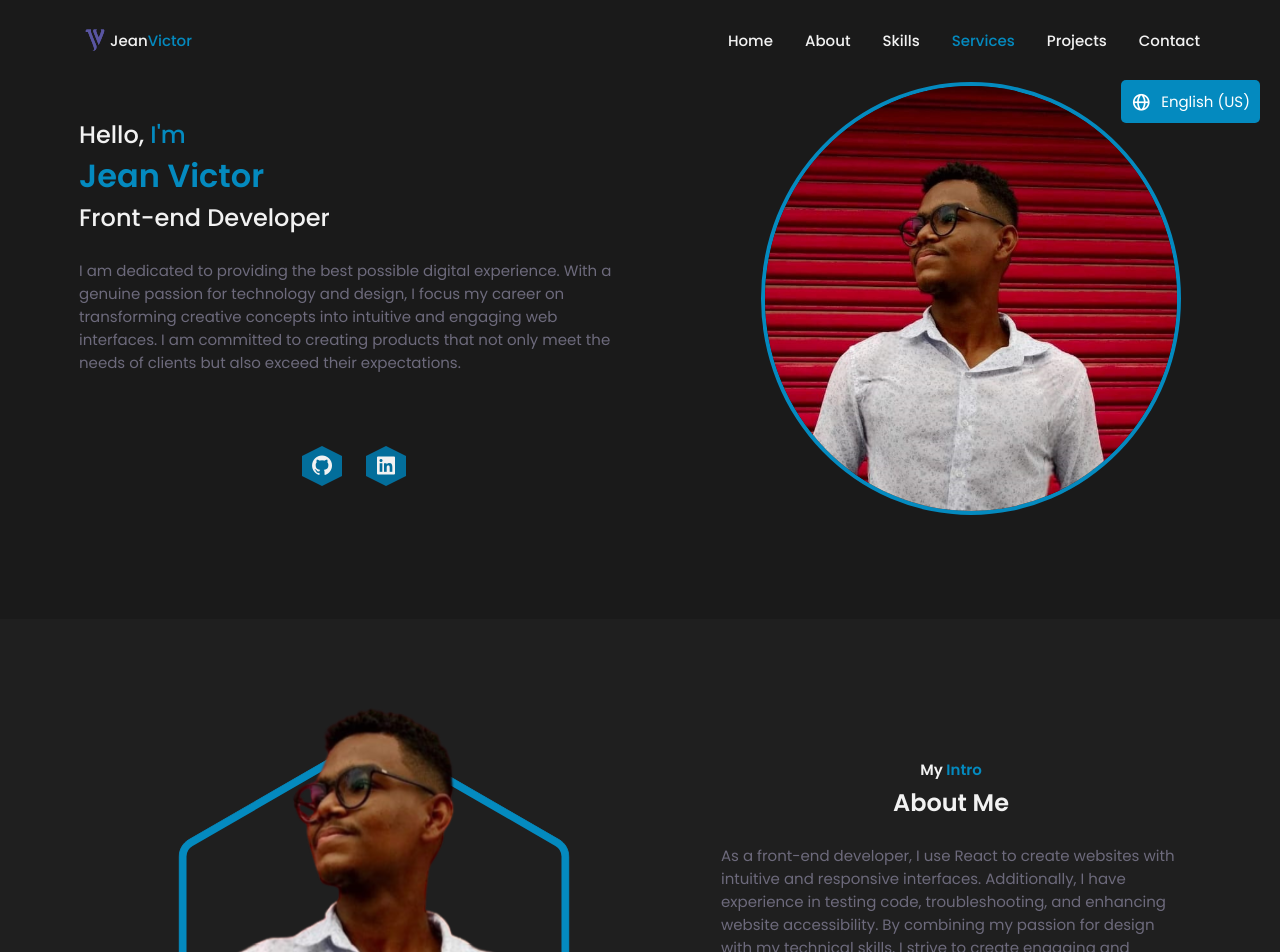
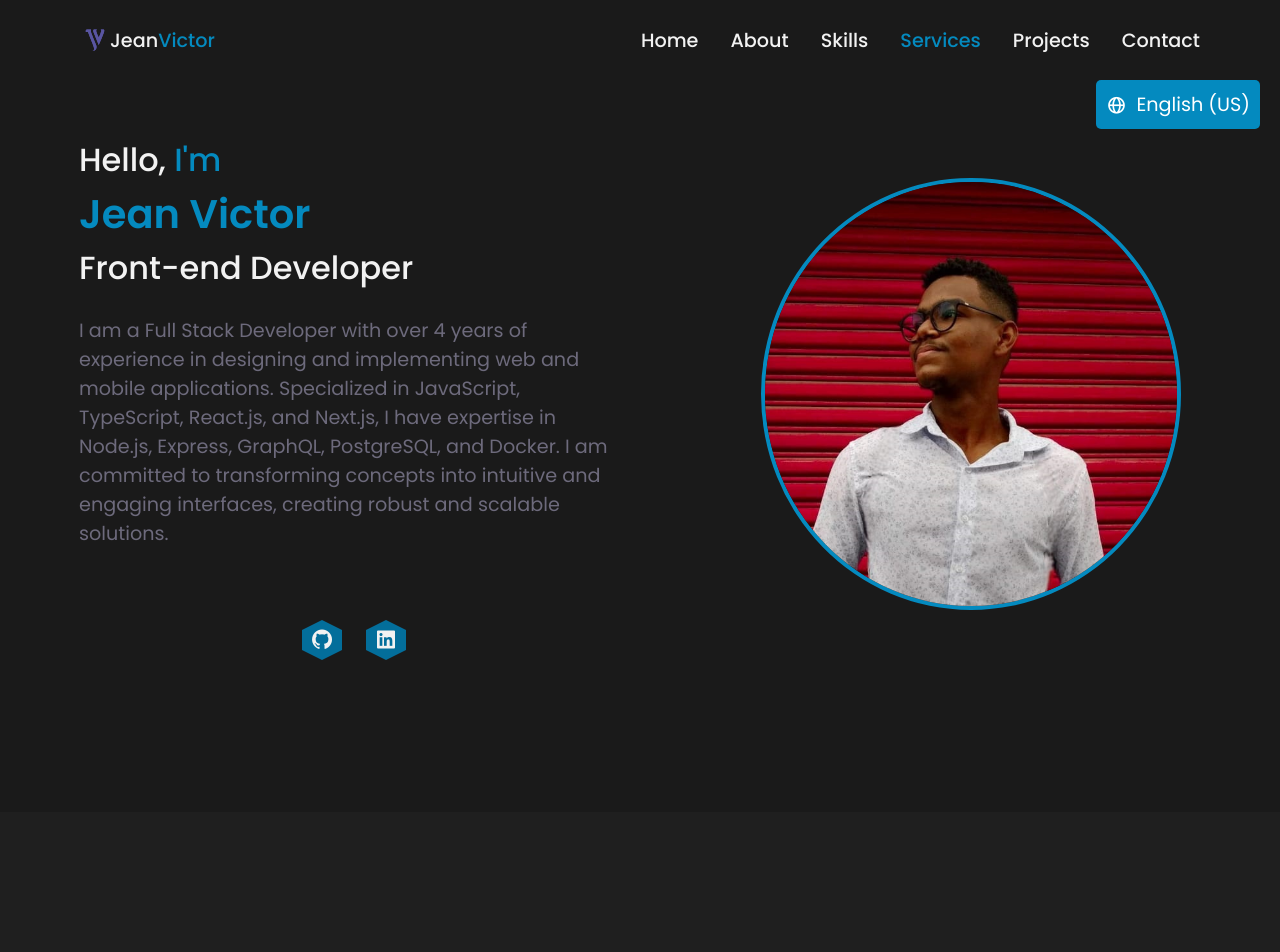
Before and after one commit to DJeanS03/myPortfolio, a React (Vite) app: page / in a window 1280 px wide. Shown: the top 952 px of the page. Built offline with nearby package versions, Linux system fonts and the light colour scheme.

Commit message:
:lipstick: feat: Correção na estilização da interface

```diff
--- /dev/null
+++ b/src/data/MyTexts.ts
@@ -0,0 +1,63 @@
+export const myTexts = [
+  {
+    hero: {
+      translations: {
+        en: {
+          home__subtitle: "Hello, <span>I&apos;m</span>",
+          home__title: "Jean Victor",
+          home__education: "Front-end Developer",
+          home__description:
+            "I am a Full Stack Developer with over 4 years of experience in designing and implementing web and mobile applications. " +
+            "Specialized in JavaScript, TypeScript, React.js, and Next.js, I have expertise in Node.js, Express, GraphQL, PostgreSQL, and Docker. " +
+            "I am committed to transforming concepts into intuitive and engaging interfaces, creating robust and scalable solutions.",
+        },
+        pt: {
+          home__subtitle: "Olá, <span>Eu sou</span> ",
+          home__title: "Jean Victor",
+          home__education: "Desenvolvedor Front-end",
+          home__description:
+            "Sou um Desenvolvedor Full Stack com mais de 4 anos de experiência em projetar e implementar aplicações web e móveis. " +
+            "Especializado em JavaScript, TypeScript, React.js e Next.js, tenho expertise em Node.js, Express, GraphQL, PostgreSQL e Docker. " +
+            "Estou comprometido em transformar conceitos em interfaces intuitivas e envolventes, criando soluções robustas e escaláveis.",
+        },
+      },
+    },
+    aboutMe: {
+      translations: {
+        en: {
+          section__subtitle: "My <span>Intro</span>",
+          section__title: "About Me",
+          about__description:
+            "As a dedicated Full Stack Developer, I continuously acquire skills and experience in building and developing web and mobile applications. I specialize in JavaScript, TypeScript, React.js, and Next.js, and my work involves creating intuitive and engaging user interfaces while ensuring robust back-end functionality with Node.js and Express. " +
+            "I possess a solid understanding of database management with MySQL and MongoDB, allowing me to design and implement efficient data storage solutions. My expertise also extends to using Docker for containerization, which enables me to develop scalable applications that meet diverse requirements while maintaining high performance. " +
+            "With a strong foundation in software design principles, I consistently strive to deliver high-quality source code that prioritizes user experience. I have experience analyzing and designing systems for various applications, and I excel in prototyping and creating unique digital products that resonate with users. " +
+            "Moreover, I am familiar with deployment processes using platforms like AWS, enabling me to effectively launch and manage complex systems. I have a proven ability to work both independently and collaboratively, maintaining close cooperation with project teams to ensure timely and high-standard project completions. " +
+            "I am always eager to apply my knowledge and skills to develop innovative software solutions that add significant value to society. I am passionate about creating exceptional products that meet user needs and am ready to contribute to exciting projects, looking forward to continuously growing and enhancing my capabilities in the field of software development.",
+        },
+        pt: {
+          section__subtitle: "Minha <span>Introdução</span>",
+          section__title: "Sobre Mim",
+          about__description:
+            "Como um Desenvolvedor Full Stack dedicado, estou sempre adquirindo habilidades e experiência na construção e desenvolvimento de aplicações web e móveis. Sou especializado em JavaScript, TypeScript, React.js e Next.js, e meu trabalho envolve a criação de interfaces de usuário intuitivas e envolventes, garantindo uma funcionalidade robusta no back-end com Node.js e Express. " +
+            "Possuo uma compreensão sólida de gerenciamento de banco de dados com MySQL e MongoDB, o que me permite projetar e implementar soluções de armazenamento de dados eficientes. Minha expertise também se estende ao uso de Docker para contêineres, o que me permite desenvolver aplicações escaláveis que atendem a diversos requisitos, mantendo um alto desempenho. " +
+            "Com uma forte base em princípios de design de software, busco constantemente entregar código-fonte de alta qualidade que prioriza a experiência do usuário. Tenho experiência na análise e no design de sistemas para várias aplicações, e me destaco em prototipagem e criação de produtos digitais únicos que ressoam com os usuários. " +
+            "Além disso, estou familiarizado com os processos de implantação usando plataformas como AWS, o que me permite lançar e gerenciar sistemas complexos de forma eficaz. Tenho uma habilidade comprovada de trabalhar tanto de forma independente quanto em colaboração, mantendo uma estreita cooperação com as equipes de projeto para garantir a conclusão pontual e com altos padrões de qualidade. " +
+            "Estou sempre ansioso para aplicar meu conhecimento e habilidades no desenvolvimento de soluções de software inovadoras que agreguem valor significativo à sociedade. Sou apaixonado por criar produtos excepcionais que atendam às necessidades dos usuários e estou pronto para contribuir em projetos empolgantes, com a expectativa de continuar crescendo e aprimorando minhas capacidades na área de desenvolvimento de software.",
+        },
+      },
+    },
+    services: {
+        translations:{
+            en:{
+                section__subtitle:"My <span>Services</span>",
+                section__title:"What I Do",
+            },
+            pt: {
+                section__subtitle:"Meus <span>Serviços</span>",
+                section__title:"O Que Eu Faço",
+
+            }
+        }
+    },
+  },
+];
--- a/src/pages/Home/components/About/index.tsx
+++ b/src/pages/Home/components/About/index.tsx
@@ -2,6 +2,7 @@ import { AboutContainer } from "./styles";
 import imagem from "../../../../assets/profile.png";
 import CV from "../../../../assets/CV-Jean-Victor.pdf";
 import { Button } from "../Button";
+import { myTexts } from "../../../../data/MyTexts";
 
 interface AboutProps {
   language: string;
@@ -13,9 +14,20 @@ export function About({ language }: AboutProps) {
       return (
         <>
           <h3 className="section__subtitle">
-            My <span>Intro</span>
+            {myTexts.map((myTexts) => (
+              <div
+                dangerouslySetInnerHTML={{
+                  __html: myTexts.aboutMe.translations.en.section__subtitle, //interpreta o span com html element
+                }}
+              />
+            ))}
           </h3>
-          <h2 className="section__title">About Me</h2>
+          <h2 className="section__title">
+            {" "}
+            {myTexts.map((myTexts) => (
+              <>{myTexts.aboutMe.translations.en.section__title}</>
+            ))}
+          </h2>
           <p className="about__description">
             As a front-end developer, I use React to create websites with
             intuitive and responsive interfaces. Additionally, I have experience
@@ -24,6 +36,9 @@ export function About({ language }: AboutProps) {
             skills, I strive to create engaging and functional digital
             experiences for users. I am constantly updated on industry best
             practices and trends, aiming to deliver high-quality results.
+            {/* {myTexts.map((myTexts) => (
+              <>{myTexts.aboutMe.translations.en.about__description}</>
+            ))} */}
           </p>
           <Button text=" Download my CV" url={CV} fileName={"CV-Jean-Victor"} />
         </>
@@ -32,9 +47,19 @@ export function About({ language }: AboutProps) {
       return (
         <>
           <h3 className="section__subtitle">
-            Minha <span>Introdução</span>
+            {myTexts.map((myTexts) => (
+              <div
+                dangerouslySetInnerHTML={{
+                  __html: myTexts.aboutMe.translations.pt.section__subtitle, //interpreta o span com html element
+                }}
+              />
+            ))}
           </h3>
-          <h2 className="section__title">Sobre Mim</h2>
+          <h2 className="section__title">
+            {myTexts.map((myTexts) => (
+              <>{myTexts.aboutMe.translations.pt.section__title}</>
+            ))}
+          </h2>
           <p className="about__description">
             Como desenvolvedor front-end, utilizo o React para criar websites
             com interfaces intuitivas e responsivas. Além disso, possuo
@@ -44,6 +69,9 @@ export function About({ language }: AboutProps) {
             envolventes e funcionais para os usuários. Estou sempre atualizado
             sobre as melhores práticas e tendências do setor, visando entregar
             resultados de alta qualidade.
+            {/* {myTexts.map((myTexts) => (
+              <>{myTexts.aboutMe.translations.pt.about__description}</>
+            ))} */}
           </p>
           <Button text="Baixar meu CV" url={CV} fileName={"CV-Jean-Victor"} />
         </>
@@ -52,8 +80,9 @@ export function About({ language }: AboutProps) {
   };
   return (
     <AboutContainer id="about">
-      <div className="about__container container grid">
+      <div className="about__container container grid box">
         <div className="about__data">{getText()}</div>
+        {/* //TODO: remover a foto e colocar um painel com o que eu sei fazer  */}
         <div className="about__image">
           <svg
             className="about__blob"
--- a/src/pages/Home/components/Contact/index.tsx
+++ b/src/pages/Home/components/Contact/index.tsx
@@ -45,7 +45,7 @@ export function Contact({ language }: ContactProps) {
   const getText = () => {
     if (language === "en") {
       return (
-        <>
+        <div className="box">
           <h3 className="section__subtitle">
             Get in <span>Touch</span>
           </h3>
@@ -89,11 +89,11 @@ export function Contact({ language }: ContactProps) {
               <Button text="Send Message" isSubmit={true} />
             </form>
           </div>
-        </>
+        </div>
       );
     } else if (language === "pt") {
       return (
-        <>
+        <div className="box">
           <h3 className="section__subtitle">
             Entre em <span>Contato</span>
           </h3>
@@ -136,7 +136,7 @@ export function Contact({ language }: ContactProps) {
               <Button text="Enviar Mensagem" isSubmit={true} />
             </form>
           </div>
-        </>
+        </div>
       );
     }
   };
--- a/src/pages/Home/components/Footer/index.tsx
+++ b/src/pages/Home/components/Footer/index.tsx
@@ -11,11 +11,11 @@ export function Footer() {
                     <h2 className="footer__education">
                         Front-end Developer
                     </h2>
+                    <p>V1.2.0</p>
                 </div>
-
-                <div className="footer__social">
+                {/* <div className="footer__social">
                     <a href="" target="_blank" className="footer__social-link"></a>
-                </div>
+                </div> */}
             </div>
         </FooterContainer>
     )
--- a/src/pages/Home/components/Home/index.tsx
+++ b/src/pages/Home/components/Home/index.tsx
@@ -1,6 +1,7 @@
 import { HomeContainer } from "./styles";
 import imagem from "../../../../assets/profile2.jpeg";
 import { RoundImage } from "../Home/styles";
+import { myTexts } from "../../../../data/MyTexts";
 
 interface HomeProps {
   language: string;
@@ -12,17 +13,30 @@ export function Home({ language }: HomeProps) {
       return (
         <>
           <h3 className="home__subtitle">
-            Hello, <span>I&apos;m</span>
+            {myTexts.map((myTexts) => (
+              <div
+                dangerouslySetInnerHTML={{
+                  __html: myTexts.hero.translations.en.home__subtitle, //interpreta o span com html element
+                }}
+              />
+            ))}
           </h3>
-          <h1 className="home__title">Jean Victor</h1>
-          <h3 className="home__education">Front-end Developer</h3>
+          <h1 className="home__title">
+            {" "}
+            {myTexts.map((myTexts) => (
+              <>{myTexts.hero.translations.en.home__title}</>
+            ))}
+          </h1>
+          <h3 className="home__education">
+            {myTexts.map((myTexts) => (
+              <>{myTexts.hero.translations.en.home__education}</>
+            ))}
+          </h3>
 
           <p className="home__description">
-            I am dedicated to providing the best possible digital experience.
-            With a genuine passion for technology and design, I focus my career
-            on transforming creative concepts into intuitive and engaging web
-            interfaces. I am committed to creating products that not only meet
-            the needs of clients but also exceed their expectations.
+            {myTexts.map((myTexts) => (
+              <>{myTexts.hero.translations.en.home__description}</>
+            ))}
           </p>
         </>
       );
@@ -30,18 +44,28 @@ export function Home({ language }: HomeProps) {
       return (
         <>
           <h3 className="home__subtitle">
-            Olá, <span>Eu sou</span>
+            {myTexts.map((myTexts) => (
+              <div
+                dangerouslySetInnerHTML={{
+                  __html: myTexts.hero.translations.pt.home__subtitle, //interpreta o span com html element
+                }}
+              />
+            ))}
           </h3>
-          <h1 className="home__title">Jean Victor</h1>
-          <h3 className="home__education">Desenvolvedor Front-end</h3>
-
+          <h1 className="home__title">
+            {myTexts.map((myTexts) => (
+              <>{myTexts.hero.translations.pt.home__title}</>
+            ))}
+          </h1>
+          <h3 className="home__education">
+            {myTexts.map((myTexts) => (
+              <>{myTexts.hero.translations.pt.home__education}</>
+            ))}
+          </h3>
           <p className="home__description">
-            Sou dedicado a proporcionar a melhor experiência digital possível.
-            Com uma paixão genuína por tecnologia e design, concentro minha
-            carreira em transformar conceitos criativos em interfaces web
-            intuitivas e envolventes. Estou comprometido em criar produtos que
-            não apenas atendam às necessidades dos clientes, mas também superem
-            suas expectativas.
+            {myTexts.map((myTexts) => (
+              <>{myTexts.hero.translations.pt.home__description}</>
+            ))}
           </p>
         </>
       );
@@ -50,7 +74,7 @@ export function Home({ language }: HomeProps) {
 
   return (
     <HomeContainer id="home">
-      <div className="home__container container grid">
+      <div className="home__container container grid box">
         <div className="home__content">
           <div className="home__data">{getText()}</div>
           <div className="home__social">
@@ -71,70 +95,6 @@ export function Home({ language }: HomeProps) {
           </div>
         </div>
         <div className="home__image">
-          {/* <svg
-            className="home__blob"
-            viewBox="0 0 550 591"
-            xmlns="http://www.w3.org/2000/svg"
-          >
-            <mask id="maskBlob" mask-type="alpha">
-              <path
-                d="M263 47.1782C270.426 42.891 279.574 42.891 287 47.1782L501.157
-                            170.822C508.583 175.109 513.157 183.032 513.157 191.606V438.894C513.157
-                            447.468 508.583 455.391 501.157 459.678L287 583.322C279.574 587.609 270.426
-                            587.609 263 583.322L48.843 459.678C41.4174 455.391 36.843 447.468 36.843
-                            438.894V191.606C36.843 183.032 41.4174 175.109 48.843 170.822L263 47.1782Z"
-              />
-            </mask>
-            <g mask="url(#maskBlob)">
-              <path
-                d="M263 47.1782C270.426 42.891 279.574 42.891 287 47.1782L501.157
-                            170.822C508.583 175.109 513.157 183.032 513.157 191.606V438.894C513.157
-                            447.468 508.583 455.391 501.157 459.678L287 583.322C279.574 587.609 270.426
-                            587.609 263 583.322L48.843 459.678C41.4174 455.391 36.843 447.468 36.843
-                            438.894V191.606C36.843 183.032 41.4174 175.109 48.843 170.822L263 47.1782Z"
-              />
-
-              <rect x="37" width="476" height="630" fill="url(#pattern0)" />
-            </g>
-
-            <rect x="37" width="476" height="300" fill="url(#pattern1)" />
-
-            <defs>
-              <pattern
-                id="pattern0"
-                patternContentUnits="objectBoundingBox"
-                width="1"
-                height="1"
-              >
-                <use
-                  href="#imageBlob"
-                  transform="matrix(0.00143057 0 0 0.00108108 0.0404062 0)"
-                />
-              </pattern>
-
-              <pattern
-                id="pattern1"
-                patternContentUnits="objectBoundingBox"
-                width="1"
-                height="1"
-              >
-                <use
-                  href="#imageBlob"
-                  transform="matrix(0.00143057 0 0 0.00226984 0.0404062 0)"
-                />
-              </pattern>
-
-              <image
-                id="imageBlob"
-                width="1040"
-                height="1025"
-                x="-170"
-                y="-165"
-                href={imagem}
-              />
-            </defs>
-          </svg> */}
-
           <RoundImage src={imagem} alt="Imagem Redonda" />
         </div>
       </div>
--- a/src/pages/Home/components/Projects/index.tsx
+++ b/src/pages/Home/components/Projects/index.tsx
@@ -32,7 +32,7 @@ export function Projects({ language }: ProjectsProps) {
     <ProjectsContainer id="projects">
       {getText()}
 
-      <div className="projects__container container grid">
+      <div className="projects__container container grid box">
         {myProjects.map((myProjects) => (
           <ProjectsCard
             key={myProjects.id}
--- a/src/pages/Home/components/Services/index.tsx
+++ b/src/pages/Home/components/Services/index.tsx
@@ -8,7 +8,7 @@ export function Services({ language }: ServicesProps) {
   const getText = () => {
     if (language === "en") {
       return (
-        <>
+        <div className="box">
           <h3 className="section__subtitle">
             My <span>Services</span>
           </h3>
@@ -36,11 +36,11 @@ export function Services({ language }: ServicesProps) {
               </p>
             </article>
           </div>
-        </>
+        </div>
       );
     } else if (language === "pt") {
       return (
-        <>
+        <div className="box">
           <h3 className="section__subtitle">
             Meus <span>Serviços</span>
           </h3>
@@ -69,7 +69,7 @@ export function Services({ language }: ServicesProps) {
               </p>
             </article>
           </div>
-        </>
+        </div>
       );
     }
   };
--- a/src/pages/Home/styles.ts
+++ b/src/pages/Home/styles.ts
@@ -80,6 +80,10 @@ export const MainContainer = styled.main`
   }
 
   @media screen and (min-width: 1023px) {
+    .box {
+      min-height: calc(100vh - 5.5rem);
+    }
+
     .section {
       padding-block: 7rem 2rem;
     }
--- a/src/styles/theme/default.ts
+++ b/src/styles/theme/default.ts
@@ -14,16 +14,16 @@ export const defaultTheme = {
     inProgress: "#f8fc96",
   },
   fontSizes: {
-    biggest: "2rem",
-    bigger: "1.25rem",
-    h1: "1.5rem",
-    h2: "1.25rem",
-    h3: "1rem",
-    normal: "0.938rem",
-    small: "0.813rem",
+    biggest: "2.5rem",
+    bigger: "1.75rem",
+    h1: "2rem",
+    h2: "1.5rem",
+    h3: "1.25rem",
+    normal: "1.2rem",
+    small: "0.875rem",
     smaller: "0.75rem",
-    headerHeight: "3.5rem",
-  },
+    headerHeight: "4rem",
+},
   fontWeights: {
     regular: 400,
     medium: 500,
```
Also changed, not shown: package.json (+16 -16 lines), 1 other file (tests, documents, lock files or other folders).
